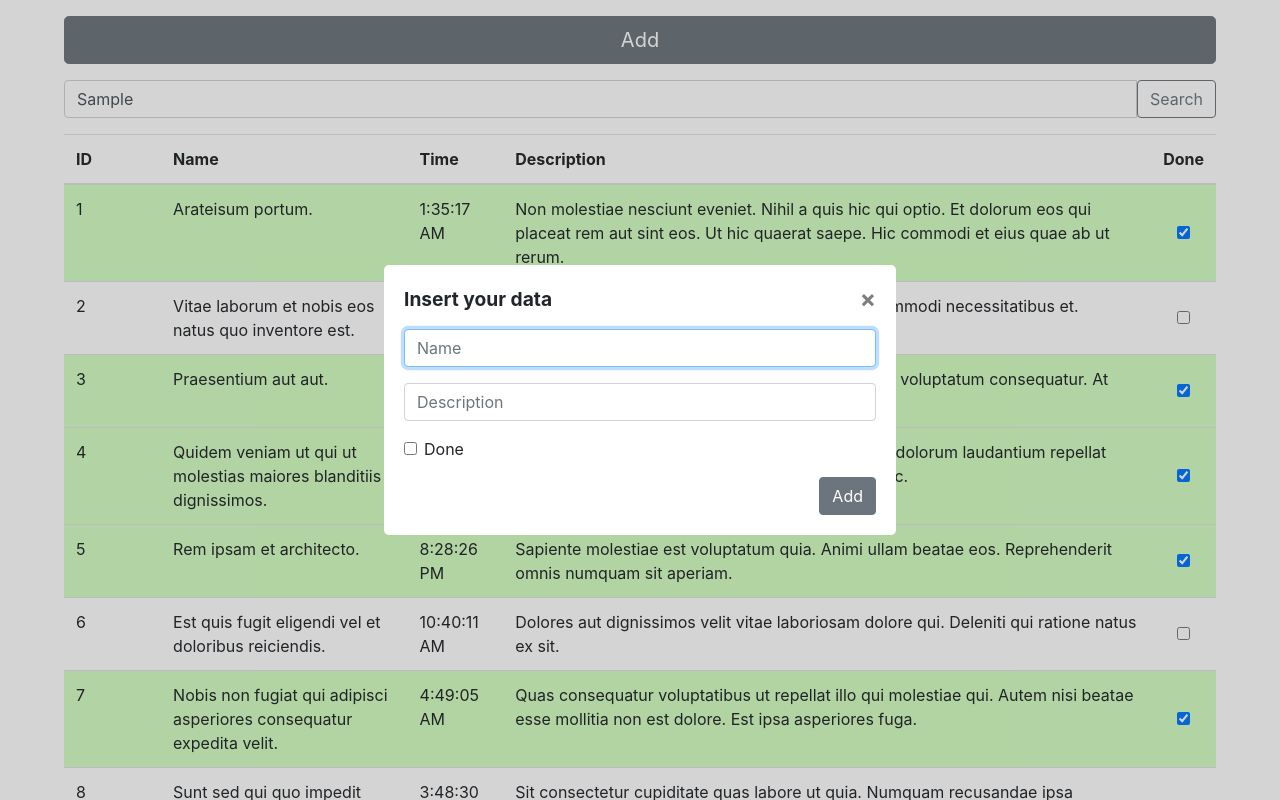
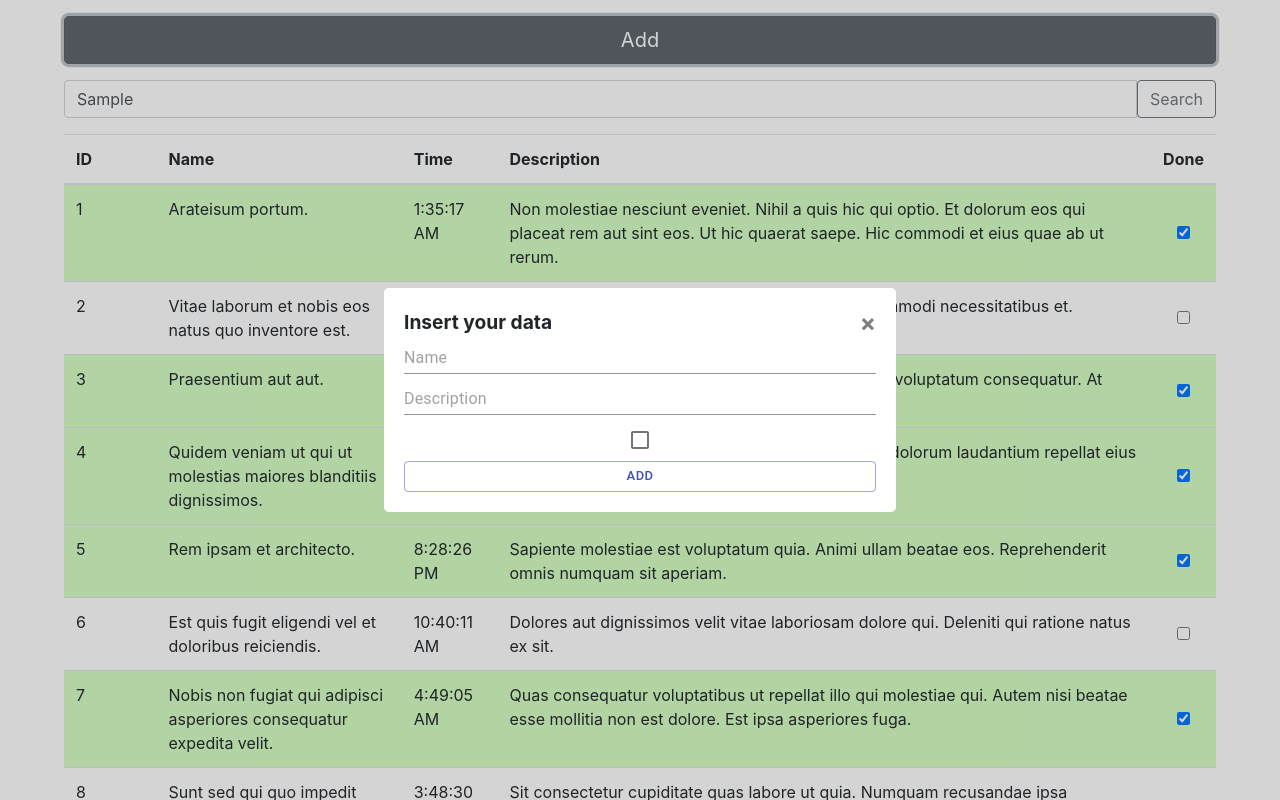
Before and after one commit to Staciie/Klymova_react-practice, a React (Create React App) app: page / in a window 1280 px wide. Both pictures are taken after typing "Sample" into the empty fields and a click on the button "Add". Shown: the top 800 px of the page. Built offline with nearby package versions, Linux system fonts and the light colour scheme; data requests are answered from the project's data file.

Commit message:
Practice 3 finished

```diff
--- a/package.json
+++ b/package.json
@@ -3,14 +3,17 @@
   "version": "0.1.0",
   "private": true,
   "dependencies": {
+    "@material-ui/core": "^4.12.1",
     "@testing-library/jest-dom": "^5.14.1",
     "@testing-library/react": "^11.2.7",
     "@testing-library/user-event": "^12.8.3",
+    "formik": "^2.2.9",
     "react": "^17.0.2",
     "react-dom": "^17.0.2",
     "react-scripts": "4.0.3",
     "uuid": "^8.3.2",
-    "web-vitals": "^1.1.2"
+    "web-vitals": "^1.1.2",
+    "yup": "^0.32.9"
   },
   "scripts": {
     "start": "react-scripts start",
--- a/src/components/ModalWindow/Button/Button.js
+++ b/src/components/ModalWindow/Button/Button.js
@@ -5,7 +5,9 @@ export function Button(props) {
     <button
       type="button"
       className="btn btn-secondary btn-lg mt-3 button-width"
-      onClick={() => props.setIsOpen(!props.isOpen)}
+      onClick={() => {
+        props.setIsOpen(!props.isOpen);
+      }}
     >
       Add
     </button>
--- /dev/null
+++ b/src/components/ModalWindow/ModalForm/InputField.js
@@ -0,0 +1,46 @@
+/* eslint-disable react/jsx-props-no-spreading */
+import React from 'react';
+import { useField } from 'formik';
+import { TextField } from '@material-ui/core';
+import MuiCheckbox from '@material-ui/core/Checkbox';
+
+export function InputField(props) {
+  const [field, meta] = useField(props);
+  const { placeholder, name, type } = props;
+  const { value, onChange, onBlur } = field;
+  const { touched, error } = meta;
+
+  const handleChange = (e) => {
+    onChange(e);
+    if (props.onChange) props.onChange(value);
+  };
+
+  const handleBlur = (e) => {
+    onBlur(e);
+    if (props.onBlur) props.onBlur(value);
+  };
+
+  if (type === 'text') {
+    return (
+      <TextField
+        color="primary"
+        fullWidth="true"
+        margin="dense"
+        {...field}
+        name={name}
+        type={type}
+        placeholder={placeholder}
+        value={value}
+        onChange={handleChange}
+        onBlur={handleBlur}
+        error={touched && Boolean(error)}
+        helperText={touched && error}
+      />
+    );
+  }
+  return (
+    <>
+      <MuiCheckbox {...field} checked={field.value} color="primary" size="medium" />
+    </>
+  );
+}
--- a/src/components/ModalWindow/ModalForm/ModalForm.js
+++ b/src/components/ModalWindow/ModalForm/ModalForm.js
@@ -1,86 +1,62 @@
-/* eslint-disable jsx-a11y/label-has-associated-control */
-/* eslint-disable jsx-a11y/no-autofocus */
-import React, { useState } from 'react';
+import React from 'react';
+import { Formik, Form } from 'formik';
+import * as Yup from 'yup';
+import { Button } from '@material-ui/core';
+
+import { InputField } from './InputField';
 
 const newUserObj = { name: '', description: '', done: false, time: '', id: '' };
+const SignupSchema = Yup.object().shape({
+  name: Yup.string()
+    .max(20)
+    .matches(/^[aA-zZ\s]+$/, 'Only alphabets are allowed for this field ')
+    .required(),
+  description: Yup.string().max(40).required(),
+});
 
-export function ModalForm(props) {
-  if (!props.isOpen) return null;
+export function ModalForm({ isOpen, setIsOpen, createUserElem }) {
+  if (!isOpen) return null;
 
-  const [newUserData, setNewUserData] = useState(newUserObj);
-
-  function closeModal() {
-    props.updateIsOpen(false);
-  }
-
-  function onSubmit(event) {
-    event.preventDefault();
-    if (!newUserData.name || !newUserData.description) {
-      alert('Empty fields are not allowed');
-    } else {
-      props.createUserElem({
-        ...newUserData,
-        time: new Date(),
-      });
-      closeModal();
-    }
-  }
   return (
+    <Formik
+      initialValues={newUserObj}
+      validationSchema={SignupSchema}
+      onSubmit={(values) => {
+        createUserElem({ ...values, time: new Date() });
+        setIsOpen(false);
+      }}
+    >
+      {() => (
         <div className="modal">
-      <div className="modal_content">
-        <div className="modal_content-header mb-3">
+          <div className="modal_content" justify="center">
+            <div className="modal_content-header">
               <p>Insert your data</p>
-          <button type="button" className="close" aria-label="Close" onClick={closeModal}>
+              <button
+                type="button"
+                className="close"
+                aria-label="Close"
+                onClick={() => setIsOpen(false)}
+              >
                 <span aria-hidden="true">&times;</span>
               </button>
             </div>
-        <form onSubmit={onSubmit}>
-          <div className="form-group">
-            <input
-              key="random1"
-              name="name"
-              value={newUserData.name}
-              onChange={(event) =>
-                setNewUserData({
-                  ...newUserData,
-                  name: event.target.value,
-                })
-              }
-              type="text"
-              className="form-control"
-              id="formGroupExampleInput"
-              placeholder="Name"
-              autoFocus
-            />
-          </div>
-          <div className="form-group">
-            <input
-              name="description"
-              value={newUserData.description}
-              onChange={(event) =>
-                setNewUserData({ ...newUserData, description: event.target.value })
-              }
-              type="text"
-              className="form-control"
-              id="formGroupExampleInput"
-              placeholder="Description"
-            />
-          </div>
-          <div className="form-check">
-            <input
-              className="form-check-input"
-              type="checkbox"
-              value={newUserData.done}
-              onChange={() => setNewUserData({ ...newUserData, done: !newUserData.done })}
-              id="defaultCheck1"
-            />
-            <label className="form-check-label" htmlFor="defaultCheck1">
-              Done
-            </label>
-          </div>
-          <input value="Add" type="submit" className="btn btn-secondary float-right mt-3" />
-        </form>
+            <Form style={{ textAlign: 'center' }}>
+              <InputField name="name" placeholder="Name" type="text" />
+              <InputField name="description" placeholder="Description" type="text" />
+              <InputField name="done" placeholder="Description" type="checkbox" />
+              <Button
+                type="submit"
+                color="primary"
+                size="small"
+                fullWidth="true"
+                variant="outlined"
+              >
+                Add
+              </Button>
+            </Form>
           </div>
         </div>
+      )}
+    </Formik>
   );
 }
--- a/src/components/ModalWindow/ModalWindow.js
+++ b/src/components/ModalWindow/ModalWindow.js
@@ -6,18 +6,10 @@ import { ModalForm } from './ModalForm';
 export function ModalWindow(props) {
   const [isOpen, setIsOpen] = useState(false);
 
-  function updateIsOpen(value) {
-    setIsOpen(value);
-  }
-
   return (
     <>
-      <Button setIsOpen={setIsOpen} />
-      <ModalForm
-        isOpen={isOpen}
-        updateIsOpen={updateIsOpen}
-        createUserElem={props.createUserElem}
-      />
+      <Button setIsOpen={setIsOpen} isOpen={isOpen} />
+      <ModalForm isOpen={isOpen} setIsOpen={setIsOpen} createUserElem={props.createUserElem} />
     </>
   );
 }
--- a/src/data/bd.json
+++ b/src/data/bd.json
@@ -141,46 +141,11 @@
       "done": false
     },
     {
-      "name": "ddfdf",
-      "description": "dfsdfsdf",
+      "name": "ccccccc",
+      "description": "ccc",
       "done": true,
-      "time": "",
-      "id": "nHt_O1h"
-    },
-    {
-      "name": "dfsfs",
-      "description": "sdfsdfsdf",
-      "done": false,
-      "time": "2021-07-09T11:53:56.110Z",
-      "id": "gi_uvuJ"
-    },
-    {
-      "name": "cvxcvc",
-      "description": "vcvcxvxcv",
-      "done": false,
-      "time": "2021-07-09T11:54:14.300Z",
-      "id": "cc"
-    },
-    {
-      "name": "dfdfdf",
-      "description": "fdfdfdf",
-      "done": false,
-      "time": "2021-07-09T11:55:11.048Z",
-      "id": "73"
-    },
-    {
-      "name": "Alina Baburenkova",
-      "description": "Addflslspa",
-      "done": true,
-      "time": "2021-07-09T11:59:11.867Z",
-      "id": "a6"
-    },
-    {
-      "name": "dfdfdf",
-      "description": "dfdfdfdfdf",
-      "done": false,
-      "time": "2021-07-09T11:59:33.903Z",
-      "id": "1m9STPU"
+      "time": "2021-07-12T09:14:43.464Z",
+      "id": "_Rm7J33"
     }
   ]
 }
```
Also changed, not shown: 1 other file (tests, documents, lock files or other folders). Lines whose indentation alone changed are shown as unchanged.
